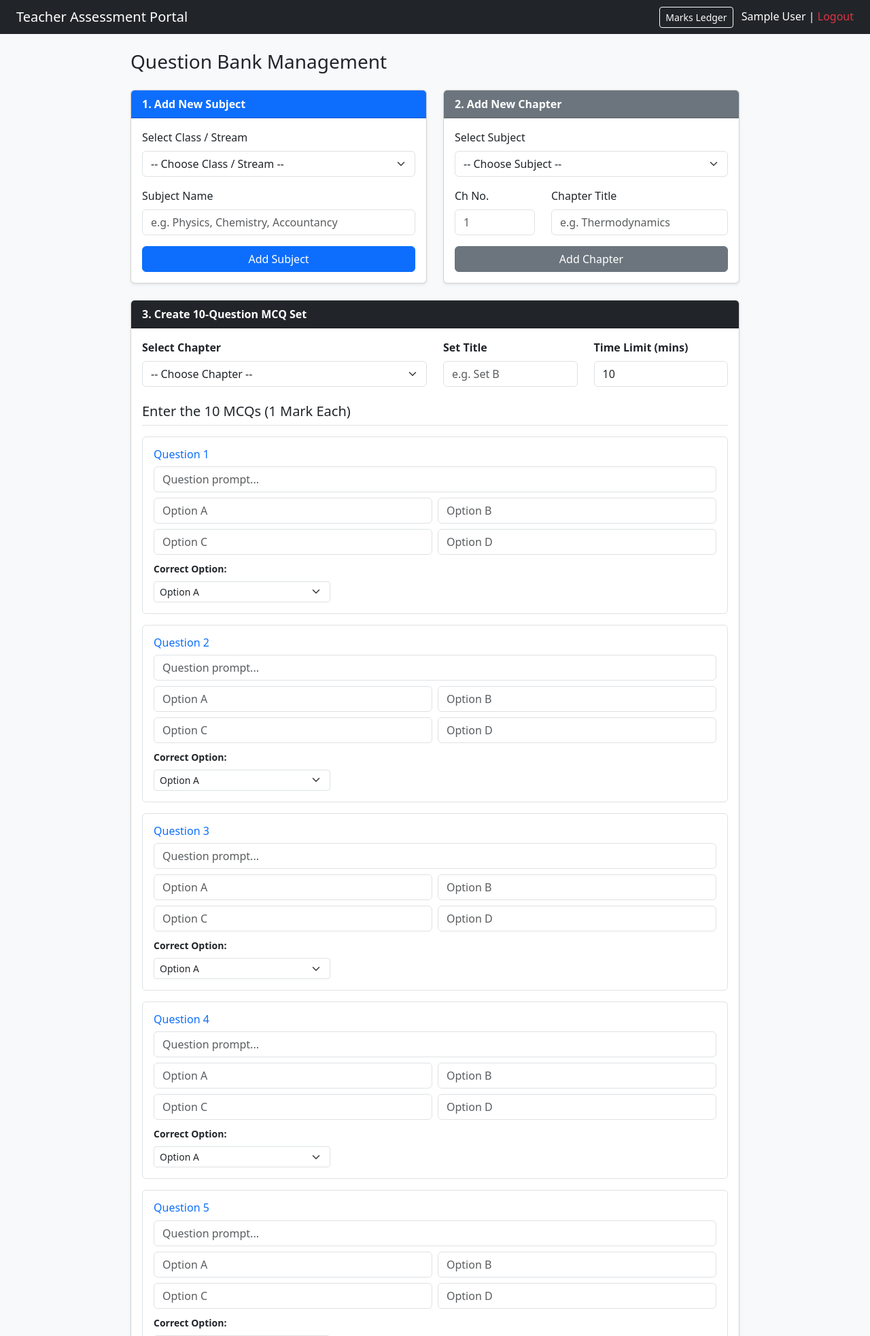
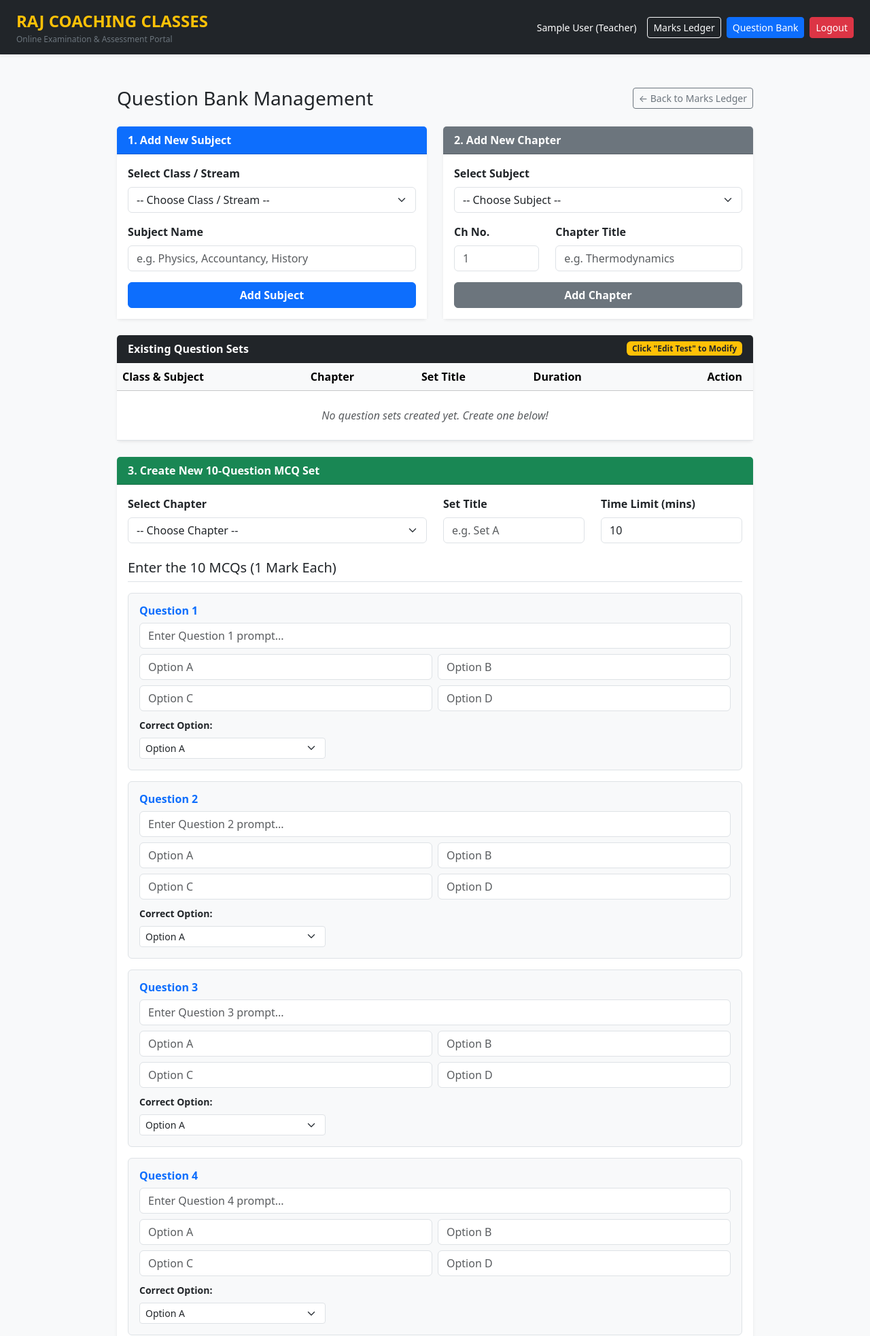
Before and after one commit to Akop369/Examination_Management_System, a Flask app: page /teacher/manage-questions in a window 1280 px wide. Shown: the top 1965 px of the page at 68% size. Run offline with Flask 3, Linux system fonts and the light colour scheme; the visitor is signed in with stand-in values (Sample User, id 1).

Commit message:
feat: add test editing, top 5 leaderboard, and single-attempt restrictions

```diff
--- a/app.py
+++ b/app.py
@@ -1,5 +1,7 @@
 import io
+from datetime import datetime
 import openpyxl
+from openpyxl.styles import Font, PatternFill, Alignment
 from flask import Flask, render_template, request, redirect, url_for, session, send_file, flash
 from models import db, User, Class, Subject, Chapter, QuestionSet, Question, TestResult, StudentAnswer
 
@@ -10,13 +12,11 @@ app.config['SQLALCHEMY_TRACK_MODIFICATIONS'] = False
 
 db.init_app(app)
 
-# ----------------- DATABASE AUTO-INITIALIZATION -----------------
+# ----------------- DATABASE AUTO-INITIALIZATION & SEEDING -----------------
 
 with app.app_context():
-    # Automatically build all tables on deployment startup
     db.create_all()
 
-    # Pre-populate all standard and stream-specific classes
     all_classes = [
         "Class 6", "Class 7", "Class 8", "Class 9", "Class 10",
         "11th Science", "11th Commerce", "11th Arts",
@@ -27,7 +27,6 @@ with app.app_context():
             db.session.add(Class(class_name=c_name))
     db.session.commit()
 
-    # Pre-populate default teacher account
     if not User.query.filter_by(email="teacher@test.com").first():
         default_teacher = User(
             full_name="Prof. Sharma",
@@ -38,7 +37,6 @@ with app.app_context():
         db.session.add(default_teacher)
         db.session.commit()
 
-    # Pre-populate default sample student and curriculum if empty
     class_10 = Class.query.filter_by(class_name="Class 10").first()
     if class_10 and not User.query.filter_by(email="rahul@test.com").first():
         default_student = User(
@@ -216,6 +214,17 @@ def exam(set_id):
     student = User.query.get(session['user_id'])
     q_set = QuestionSet.query.get_or_404(set_id)
 
+    # 1. Single Attempt Guard: Block repeat test attempts
+    existing_attempt = TestResult.query.filter_by(
+        student_id=session['user_id'],
+        set_id=q_set.id
+    ).first()
+
+    if existing_attempt:
+        flash("Test already attempted! You can only attempt a test once.", "warning")
+        return redirect(url_for('result', result_id=existing_attempt.id))
+
+    # 2. Class boundary verification
     chapter = Chapter.query.get(q_set.chapter_id)
     subject = Subject.query.get(chapter.subject_id)
     if student.class_id and subject.class_id != student.class_id:
@@ -270,7 +279,13 @@ def result(result_id):
     res = TestResult.query.get_or_404(result_id)
     answers = StudentAnswer.query.filter_by(result_id=res.id).all()
 
-    return render_template('result.html', result=res, answers=answers)
+    # Query Top 5 performers for this set (Highest score first, then fastest time)
+    top_performers = TestResult.query.filter_by(set_id=res.set_id)\
+        .order_by(TestResult.score.desc(), TestResult.time_taken_seconds.asc())\
+        .limit(5)\
+        .all()
+
+    return render_template('result.html', result=res, answers=answers, top_performers=top_performers)
 
 # ----------------- TEACHER ACTIONS & QUESTION BANK -----------------
 
@@ -284,14 +299,45 @@ def teacher_dashboard():
     students = User.query.filter_by(role='student', class_id=selected_class_id).all() if selected_class_id else []
     selected_student_id = request.args.get('student_id', type=int)
 
+    start_date_str = request.args.get('start_date')
+    end_date_str = request.args.get('end_date')
+
     query = TestResult.query
+
     if selected_student_id:
         query = query.filter_by(student_id=selected_student_id)
     elif selected_class_id:
         student_ids = [s.id for s in students]
         query = query.filter(TestResult.student_id.in_(student_ids))
 
+    if start_date_str:
+        try:
+            start_dt = datetime.strptime(start_date_str, "%Y-%m-%d")
+            query = query.filter(TestResult.submitted_at >= start_dt)
+        except ValueError:
+            pass
+
+    if end_date_str:
+        try:
+            end_dt = datetime.strptime(end_date_str + " 23:59:59", "%Y-%m-%d %H:%M:%S")
+            query = query.filter(TestResult.submitted_at <= end_dt)
+        except ValueError:
+            pass
+
     results = query.order_by(TestResult.submitted_at.desc()).all()
+
+    student_summary = None
+    if selected_student_id and results:
+        total_tests = len(results)
+        total_scored = sum(r.score for r in results)
+        total_possible = total_tests * 10
+        percentage = round((total_scored / total_possible) * 100, 2) if total_possible > 0 else 0
+        student_summary = {
+            "total_tests": total_tests,
+            "total_scored": total_scored,
+            "total_possible": total_possible,
+            "percentage": percentage
+        }
 
     return render_template(
         'teacher_dashboard.html',
@@ -299,7 +345,10 @@ def teacher_dashboard():
         students=students,
         results=results,
         selected_class_id=selected_class_id,
-        selected_student_id=selected_student_id
+        selected_student_id=selected_student_id,
+        start_date=start_date_str,
+        end_date=end_date_str,
+        student_summary=student_summary
     )
 
 @app.route('/teacher/manage-questions')
@@ -393,22 +442,125 @@ def add_question_set():
     flash(f"Question Set '{set_title}' with 10 MCQs saved successfully!", "success")
     return redirect(url_for('manage_questions'))
 
+@app.route('/teacher/edit-question-set/<int:set_id>', methods=['GET', 'POST'])
+def edit_question_set(set_id):
+    if 'user_id' not in session or session.get('role') != 'teacher':
+        return redirect(url_for('login'))
+
+    q_set = QuestionSet.query.get_or_404(set_id)
+    questions = Question.query.filter_by(set_id=q_set.id).all()
+    chapters = Chapter.query.join(Subject).order_by(Subject.id, Chapter.chapter_no).all()
+
+    if request.method == 'POST':
+        q_set.chapter_id = request.form.get('chapter_id', type=int)
+        q_set.set_title = request.form.get('set_title', '').strip()
+        q_set.time_limit = request.form.get('time_limit', default=10, type=int)
+
+        for idx, q in enumerate(questions, start=1):
+            q.question_text = request.form.get(f'q_text_{idx}')
+            q.option_a = request.form.get(f'q_optA_{idx}')
+            q.option_b = request.form.get(f'q_optB_{idx}')
+            q.option_c = request.form.get(f'q_optC_{idx}')
+            q.option_d = request.form.get(f'q_optD_{idx}')
+            q.correct_option = request.form.get(f'q_correct_{idx}')
+
+        db.session.commit()
+        flash(f"Question Set '{q_set.set_title}' updated successfully!", "success")
+        return redirect(url_for('manage_questions'))
+
+    return render_template('edit_question_set.html', q_set=q_set, questions=questions, chapters=chapters)
+
 @app.route('/teacher/export-excel')
 def export_excel():
     if 'user_id' not in session or session.get('role') != 'teacher':
         return redirect(url_for('login'))
 
+    selected_class_id = request.args.get('class_id', type=int)
+    selected_student_id = request.args.get('student_id', type=int)
+    start_date_str = request.args.get('start_date')
+    end_date_str = request.args.get('end_date')
+
+    query = TestResult.query
+
+    if selected_student_id:
+        query = query.filter_by(student_id=selected_student_id)
+    elif selected_class_id:
+        students = User.query.filter_by(role='student', class_id=selected_class_id).all()
+        student_ids = [s.id for s in students]
+        query = query.filter(TestResult.student_id.in_(student_ids))
+
+    if start_date_str:
+        try:
+            start_dt = datetime.strptime(start_date_str, "%Y-%m-%d")
+            query = query.filter(TestResult.submitted_at >= start_dt)
+        except ValueError:
+            pass
+
+    if end_date_str:
+        try:
+            end_dt = datetime.strptime(end_date_str + " 23:59:59", "%Y-%m-%d %H:%M:%S")
+            query = query.filter(TestResult.submitted_at <= end_dt)
+        except ValueError:
+            pass
+
+    results = query.order_by(TestResult.submitted_at.desc()).all()
+
     wb = openpyxl.Workbook()
     ws = wb.active
-    ws.title = "Exam Marks"
+    ws.title = "Exam Performance"
+
+    bold_font = Font(name="Calibri", size=11, bold=True)
+    header_fill = PatternFill(start_color="1F4E79", end_color="1F4E79", fill_type="solid")
+    summary_fill = PatternFill(start_color="D9E1F2", end_color="D9E1F2", fill_type="solid")
+    white_font = Font(name="Calibri", size=11, bold=True, color="FFFFFF")
+
+    if selected_student_id:
+        student = User.query.get(selected_student_id)
+        cls = Class.query.get(student.class_id) if (student and student.class_id) else None
+
+        total_tests = len(results)
+        total_scored = sum(r.score for r in results)
+        total_possible = total_tests * 10
+        percentage = round((total_scored / total_possible) * 100, 2) if total_possible > 0 else 0
+
+        ws.append(["STUDENT PERFORMANCE REPORT", "", "", ""])
+        ws.merge_cells("A1:D1")
+        ws["A1"].font = Font(name="Calibri", size=14, bold=True, color="FFFFFF")
+        ws["A1"].fill = header_fill
+        ws["A1"].alignment = Alignment(horizontal="center")
+
+        ws.append(["Student Name:", student.full_name if student else "N/A", "Roll Number:", student.roll_number if student else "N/A"])
+        ws.append(["Class / Stream:", cls.class_name if cls else "N/A", "Report Date:", datetime.utcnow().strftime("%Y-%m-%d")])
+        ws.append(["Date Range:", f"{start_date_str or 'Earliest'} to {end_date_str or 'Latest'}", "", ""])
+        ws.append([])
+
+        summary_rows = [
+            ["Total Tests Attempted", total_tests],
+            ["Total Marks Possible", total_possible],
+            ["Total Marks Scored", total_scored],
+            ["Overall Percentage", f"{percentage}%"]
+        ]
+        for row in summary_rows:
+            ws.append(row)
+            cur_row = ws.max_row
+            ws[f"A{cur_row}"].font = bold_font
+            ws[f"A{cur_row}"].fill = summary_fill
+            ws[f"B{cur_row}"].font = bold_font
+
+        ws.append([])
 
     headers = [
         "Roll No", "Student Name", "Class", "Subject",
         "Chapter", "Set", "Score (/10)", "Time Taken (s)", "Submitted At"
     ]
     ws.append(headers)
+    table_header_row = ws.max_row
 
-    results = TestResult.query.all()
+    for col_idx in range(1, len(headers) + 1):
+        cell = ws.cell(row=table_header_row, column=col_idx)
+        cell.font = white_font
+        cell.fill = header_fill
+
     for r in results:
         student = User.query.get(r.student_id)
         q_set = QuestionSet.query.get(r.set_id)
@@ -428,14 +580,21 @@ def export_excel():
             r.submitted_at.strftime("%Y-%m-%d %H:%M:%S")
         ])
 
+    for col in ws.columns:
+        max_len = max(len(str(cell.value or '')) for cell in col)
+        col_letter = col[0].column_letter
+        ws.column_dimensions[col_letter].width = max(max_len + 3, 12)
+
     stream = io.BytesIO()
     wb.save(stream)
     stream.seek(0)
 
+    filename = f"Student_Report_{selected_student_id}.xlsx" if selected_student_id else "Exam_Marks_Filtered.xlsx"
+
     return send_file(
         stream,
         as_attachment=True,
-        download_name="Student_Exam_Marks.xlsx",
+        download_name=filename,
         mimetype="application/vnd.openxmlformats-officedocument.spreadsheetml.sheet"
     )
 
--- a/templates/manage_questions.html
+++ b/templates/manage_questions.html
@@ -1,24 +1,13 @@
-<!DOCTYPE html>
-<html lang="en">
-<head>
-  <meta charset="UTF-8">
-  <meta name="viewport" content="width=device-width, initial-scale=1.0">
-  <title>Manage Question Bank - Teacher</title>
-  <link href="https://cdn.jsdelivr.net/npm/bootstrap@5.3.3/dist/css/bootstrap.min.css" rel="stylesheet">
-</head>
-<body class="bg-light pb-5">
+{% extends "base.html" %}
 
-<nav class="navbar navbar-dark bg-dark px-4 mb-4">
-  <span class="navbar-brand mb-0 h1">Teacher Assessment Portal</span>
-  <div>
-    <a href="/teacher/dashboard" class="btn btn-outline-light btn-sm me-2">Marks Ledger</a>
-    <span class="text-white">{{ session.get('full_name') }} | </span>
-    <a href="/logout" class="text-danger text-decoration-none">Logout</a>
+{% block title %}Question Bank Management{% endblock %}
+
+{% block content %}
+<div class="container my-4" style="max-width: 960px;">
+  <div class="d-flex justify-content-between align-items-center mb-4">
+    <h3 class="mb-0">Question Bank Management</h3>
+    <a href="/teacher/dashboard" class="btn btn-outline-secondary btn-sm">← Back to Marks Ledger</a>
   </div>
-</nav>
-
-<div class="container" style="max-width: 920px;">
-  <h3 class="mb-4">Question Bank Management</h3>
 
   {% with messages = get_flashed_messages(with_categories=true) %}
     {% if messages %}
@@ -31,16 +20,16 @@
     {% endif %}
   {% endwith %}
 
-  <!-- Row 1: Add Subject & Chapter -->
+  <!-- 1. Add Subject & Chapter Forms -->
   <div class="row g-4 mb-4">
     <!-- Add Subject Form -->
     <div class="col-md-6">
-      <div class="card shadow-sm h-100">
+      <div class="card shadow-sm h-100 border-0">
         <div class="card-header bg-primary text-white fw-bold">1. Add New Subject</div>
-        <div class="card-body">
+        <div class="card-body bg-white">
           <form method="POST" action="/teacher/add-subject">
             <div class="mb-3">
-              <label class="form-label">Select Class / Stream</label>
+              <label class="form-label fw-semibold">Select Class / Stream</label>
               <select name="class_id" class="form-select" required>
                 <option value="">-- Choose Class / Stream --</option>
                 {% for c in classes %}
@@ -49,10 +38,10 @@
               </select>
             </div>
             <div class="mb-3">
-              <label class="form-label">Subject Name</label>
-              <input type="text" name="subject_name" class="form-control" placeholder="e.g. Physics, Chemistry, Accountancy" required>
+              <label class="form-label fw-semibold">Subject Name</label>
+              <input type="text" name="subject_name" class="form-control" placeholder="e.g. Physics, Accountancy, History" required>
             </div>
-            <button type="submit" class="btn btn-primary w-100">Add Subject</button>
+            <button type="submit" class="btn btn-primary w-100 fw-semibold">Add Subject</button>
           </form>
         </div>
       </div>
@@ -60,12 +49,12 @@
 
     <!-- Add Chapter Form -->
     <div class="col-md-6">
-      <div class="card shadow-sm h-100">
+      <div class="card shadow-sm h-100 border-0">
         <div class="card-header bg-secondary text-white fw-bold">2. Add New Chapter</div>
-        <div class="card-body">
+        <div class="card-body bg-white">
           <form method="POST" action="/teacher/add-chapter">
             <div class="mb-3">
-              <label class="form-label">Select Subject</label>
+              <label class="form-label fw-semibold">Select Subject</label>
               <select name="subject_id" class="form-select" required>
                 <option value="">-- Choose Subject --</option>
                 {% for s in subjects %}
@@ -75,25 +64,75 @@
             </div>
             <div class="row mb-3">
               <div class="col-4">
-                <label class="form-label">Ch No.</label>
+                <label class="form-label fw-semibold">Ch No.</label>
                 <input type="number" name="chapter_no" class="form-control" placeholder="1" min="1" required>
               </div>
               <div class="col-8">
-                <label class="form-label">Chapter Title</label>
+                <label class="form-label fw-semibold">Chapter Title</label>
                 <input type="text" name="title" class="form-control" placeholder="e.g. Thermodynamics" required>
               </div>
             </div>
-            <button type="submit" class="btn btn-secondary w-100">Add Chapter</button>
+            <button type="submit" class="btn btn-secondary w-100 fw-semibold">Add Chapter</button>
           </form>
         </div>
       </div>
     </div>
   </div>
 
-  <!-- Row 2: Add 10-Question MCQ Set -->
-  <div class="card shadow-sm mb-4">
-    <div class="card-header bg-dark text-white fw-bold">3. Create 10-Question MCQ Set</div>
-    <div class="card-body">
+  <!-- 2. Existing Question Sets (Edit Section) -->
+  <div class="card shadow-sm mb-4 border-0">
+    <div class="card-header bg-dark text-white fw-bold d-flex justify-content-between align-items-center">
+      <span>Existing Question Sets</span>
+      <span class="badge bg-warning text-dark">Click "Edit Test" to Modify</span>
+    </div>
+    <div class="card-body p-0 bg-white">
+      <div class="table-responsive">
+        <table class="table table-hover align-middle mb-0">
+          <thead class="table-light">
+            <tr>
+              <th scope="col">Class & Subject</th>
+              <th scope="col">Chapter</th>
+              <th scope="col">Set Title</th>
+              <th scope="col">Duration</th>
+              <th scope="col" class="text-end pe-3">Action</th>
+            </tr>
+          </thead>
+          <tbody>
+            {% set count = namespace(value=0) %}
+            {% for ch in chapters %}
+              {% for s in ch.question_sets %}
+                {% set count.value = count.value + 1 %}
+                <tr>
+                  <td>{{ ch.subject_parent.class_parent.class_name }} &gt; {{ ch.subject_parent.subject_name }}</td>
+                  <td>Ch {{ ch.chapter_no }}: {{ ch.title }}</td>
+                  <td><strong>{{ s.set_title }}</strong></td>
+                  <td>{{ s.time_limit }} mins</td>
+                  <td class="text-end pe-3">
+                    <a href="/teacher/edit-question-set/{{ s.id }}" class="btn btn-sm btn-outline-warning text-dark fw-bold">
+                      ✏ Edit Test
+                    </a>
+                  </td>
+                </tr>
+              {% endfor %}
+            {% endfor %}
+
+            {% if count.value == 0 %}
+              <tr>
+                <td colspan="5" class="text-center text-muted py-4">
+                  <em>No question sets created yet. Create one below!</em>
+                </td>
+              </tr>
+            {% endif %}
+          </tbody>
+        </table>
+      </div>
+    </div>
+  </div>
+
+  <!-- 3. Create 10-Question MCQ Set Form -->
+  <div class="card shadow-sm mb-4 border-0">
+    <div class="card-header bg-success text-white fw-bold">3. Create New 10-Question MCQ Set</div>
+    <div class="card-body bg-white">
       <form method="POST" action="/teacher/add-question-set">
         <div class="row mb-4">
           <div class="col-md-6">
@@ -109,7 +148,7 @@
           </div>
           <div class="col-md-3">
             <label class="form-label fw-bold">Set Title</label>
-            <input type="text" name="set_title" class="form-control" placeholder="e.g. Set B" required>
+            <input type="text" name="set_title" class="form-control" placeholder="e.g. Set A" required>
           </div>
           <div class="col-md-3">
             <label class="form-label fw-bold">Time Limit (mins)</label>
@@ -120,29 +159,29 @@
         <h5 class="border-bottom pb-2 mb-3">Enter the 10 MCQs (1 Mark Each)</h5>
 
         {% for i in range(1, 11) %}
-        <div class="border rounded p-3 mb-3 bg-white">
-          <h6 class="text-primary mb-2">Question {{ i }}</h6>
+        <div class="border rounded p-3 mb-3 bg-light">
+          <h6 class="text-primary mb-2 fw-bold">Question {{ i }}</h6>
           <div class="mb-2">
-            <input type="text" name="q_text_{{ i }}" class="form-control" placeholder="Question prompt..." required>
+            <input type="text" name="q_text_{{ i }}" class="form-control bg-white" placeholder="Enter Question {{ i }} prompt..." required>
           </div>
           <div class="row g-2 mb-2">
             <div class="col-md-6">
-              <input type="text" name="q_optA_{{ i }}" class="form-control" placeholder="Option A" required>
+              <input type="text" name="q_optA_{{ i }}" class="form-control bg-white" placeholder="Option A" required>
             </div>
             <div class="col-md-6">
-              <input type="text" name="q_optB_{{ i }}" class="form-control" placeholder="Option B" required>
+              <input type="text" name="q_optB_{{ i }}" class="form-control bg-white" placeholder="Option B" required>
             </div>
             <div class="col-md-6">
-              <input type="text" name="q_optC_{{ i }}" class="form-control" placeholder="Option C" required>
+              <input type="text" name="q_optC_{{ i }}" class="form-control bg-white" placeholder="Option C" required>
             </div>
             <div class="col-md-6">
-              <input type="text" name="q_optD_{{ i }}" class="form-control" placeholder="Option D" required>
+              <input type="text" name="q_optD_{{ i }}" class="form-control bg-white" placeholder="Option D" required>
             </div>
           </div>
           <div class="row align-items-center">
             <div class="col-md-4">
               <label class="form-label small fw-bold">Correct Option:</label>
-              <select name="q_correct_{{ i }}" class="form-select form-select-sm" required>
+              <select name="q_correct_{{ i }}" class="form-select form-select-sm bg-white" required>
                 <option value="A">Option A</option>
                 <option value="B">Option B</option>
                 <option value="C">Option C</option>
@@ -153,12 +192,9 @@
         </div>
         {% endfor %}
 
-        <button type="submit" class="btn btn-success btn-lg w-100">Save 10-Question Set</button>
+        <button type="submit" class="btn btn-success btn-lg w-100 fw-bold shadow-sm">Save 10-Question Set</button>
       </form>
     </div>
   </div>
 </div>
-
-<script src="https://cdn.jsdelivr.net/npm/bootstrap@5.3.3/dist/js/bootstrap.bundle.min.js"></script>
-</body>
-</html>
+{% endblock %}
```
Also changed, not shown: templates/edit_question_set.html (added, +78 -0 lines).
